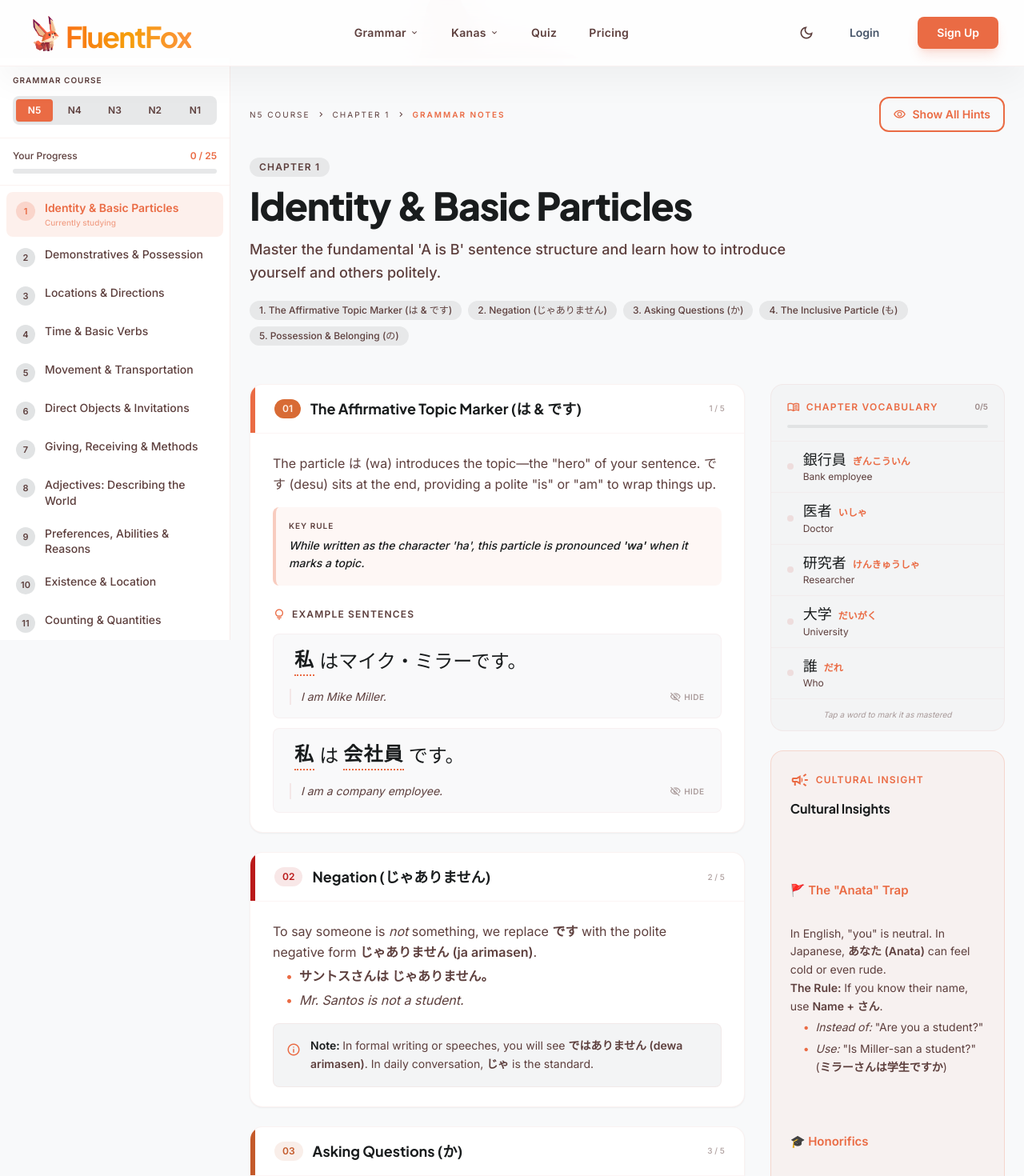
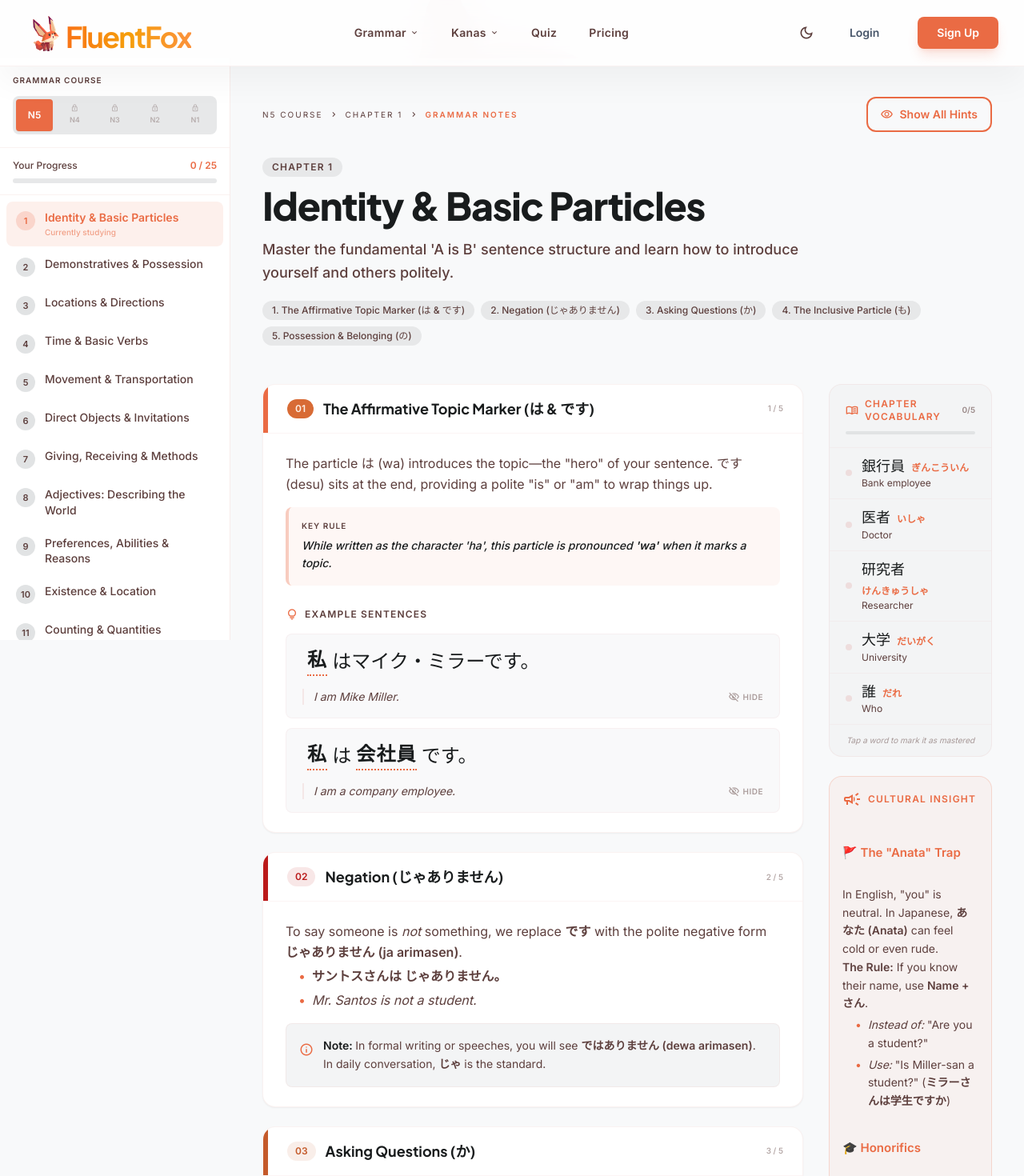
Before and after one commit to agent-tsuki/FluentFoxUi, a React (Vite) app: page /grammar/n5/1 in a window 1280 px wide. Shown: the top 1470 px of the page at 80% size. Built offline with nearby package versions, Linux system fonts and the light colour scheme.

Commit message:
profile changes fix

```diff
--- a/src/App.tsx
+++ b/src/App.tsx
@@ -56,11 +56,11 @@ function KoiBackground() {
 
 // ─── Layout shell (shared Navbar + Footer + modals) ───────────────────────────
 function Shell() {
-  const { isProfileOverlayOpen, setIsProfileOverlayOpen } = useUI()
+  const { isProfileOverlayOpen, setIsProfileOverlayOpen, koiBackgroundEnabled } = useUI()
 
   return (
     <div className="bg-surface text-on-surface font-body selection:bg-primary-fixed selection:text-primary min-h-screen flex flex-col relative overflow-x-hidden">
-      <KoiBackground />
+      {koiBackgroundEnabled && <KoiBackground />}
 
       <div className="relative z-10 flex flex-col min-h-screen">
         <Navbar />
--- a/src/assets/grammar/n5/chapter-5.mdx
+++ b/src/assets/grammar/n5/chapter-5.mdx
@@ -65,7 +65,7 @@ The particle **で (de)** indicates the means, method, or tool used to perform a
 
 ---
 
-## Sidebar: Conversational Endings
+## Sidebar: Reference & Nuance
 
 ### Assertive Information (〜よ)
 The particle **よ (yo)** is placed at the end of a sentence to emphasize information the listener doesn't know, or to express a strong opinion.
--- a/src/components/grammar/GrammarContent.tsx
+++ b/src/components/grammar/GrammarContent.tsx
@@ -94,7 +94,7 @@ export function GrammarContent({
   const totalVocab = chapter.sidebar.vocab.length
 
   return (
-    <div className="max-w-5xl mx-auto px-6 py-10">
+    <div className="w-full px-6 xl:px-10 py-10">
 
       {/* Top bar: breadcrumb + reveal toggle */}
       <div className="flex items-center justify-between mb-8 mt-2 gap-4 flex-wrap">
@@ -154,10 +154,10 @@ export function GrammarContent({
       </header>
 
       {/* Main grid */}
-      <div className="grid grid-cols-12 gap-8">
+      <div className="grid grid-cols-12 gap-6 xl:gap-8">
 
         {/* Concepts */}
-        <div className="col-span-12 lg:col-span-8 space-y-6">
+        <div className="col-span-12 lg:col-span-9 space-y-6">
           {chapter.concepts.map((concept, conceptIndex) => {
             const style = getConceptStyle(concept.title)
             const totalConcepts = chapter.concepts.length
@@ -264,18 +264,15 @@ export function GrammarContent({
 
           {/* Cultural Insight (inline after concepts on mobile, full width) */}
           {chapter.sidebar.culturalInsight && (
-            <section className="lg:hidden bg-primary/5 p-6 rounded-2xl border border-primary/20">
-              <div className="flex items-center gap-2 mb-3">
+            <section className="lg:hidden bg-primary/5 p-4 rounded-2xl border border-primary/20">
+              <div className="flex items-center gap-2 mb-2">
                 <Icon name="campaign" className="text-primary" />
                 <h3 className="text-xs uppercase tracking-widest text-primary font-bold">
                   Cultural Insight
                 </h3>
               </div>
-              <h4 className="font-bold text-on-surface mb-2 font-headline">
-                {chapter.sidebar.culturalInsight.title}
-              </h4>
               <div
-                className="text-sm text-on-surface-variant leading-relaxed"
+                className="text-sm text-on-surface-variant leading-relaxed [&_br+br]:hidden"
                 dangerouslySetInnerHTML={{ __html: chapter.sidebar.culturalInsight.content }}
               />
             </section>
@@ -283,7 +280,7 @@ export function GrammarContent({
         </div>
 
         {/* Right sidebar: Vocabulary + Cultural Insight */}
-        <aside className="col-span-12 lg:col-span-4 space-y-6">
+        <aside className="col-span-12 lg:col-span-3 space-y-6">
 
           {/* Vocab card */}
           <div className="bg-surface-container-low rounded-2xl border border-outline-variant/20 sticky top-24 max-h-[calc(100vh-130px)] flex flex-col overflow-hidden">
@@ -370,18 +367,15 @@ export function GrammarContent({
 
           {/* Cultural Insight (desktop only) */}
           {chapter.sidebar.culturalInsight && (
-            <div className="hidden lg:block bg-primary/5 p-6 rounded-2xl border border-primary/20">
-              <div className="flex items-center gap-2 mb-3">
+            <div className="hidden lg:block bg-primary/5 p-4 rounded-2xl border border-primary/20">
+              <div className="flex items-center gap-2 mb-2">
                 <Icon name="campaign" className="text-primary" />
                 <h3 className="text-xs uppercase tracking-widest text-primary font-bold">
                   Cultural Insight
                 </h3>
               </div>
-              <h4 className="font-bold text-on-surface mb-2 font-headline">
-                {chapter.sidebar.culturalInsight.title}
-              </h4>
               <div
-                className="text-sm text-on-surface-variant leading-relaxed"
+                className="text-sm text-on-surface-variant leading-relaxed [&_br+br]:hidden"
                 dangerouslySetInnerHTML={{ __html: chapter.sidebar.culturalInsight.content }}
               />
             </div>
--- a/src/components/grammar/GrammarSidebar.tsx
+++ b/src/components/grammar/GrammarSidebar.tsx
@@ -9,6 +9,7 @@ interface GrammarSidebarProps {
 }
 
 const LEVELS = ['n5', 'n4', 'n3', 'n2', 'n1']
+const LOCKED_LEVELS = new Set(['n4', 'n3', 'n2', 'n1'])
 
 export function GrammarSidebar({ level, completedChapters }: GrammarSidebarProps) {
   const { chapterId } = useParams<{ chapterId?: string }>()
@@ -26,19 +27,32 @@ export function GrammarSidebar({ level, completedChapters }: GrammarSidebarProps
       <div className="px-4 pt-5 pb-4 border-b border-outline-variant/20 flex-shrink-0">
         <div className="text-[10px] uppercase tracking-widest text-on-surface-variant font-bold mb-3">Grammar Course</div>
         <div className="grid grid-cols-5 gap-1 p-1 bg-surface-container-high rounded-xl">
-          {LEVELS.map(l => (
+          {LEVELS.map(l => {
+            const isLocked = LOCKED_LEVELS.has(l)
+            const isActive = level.toLowerCase() === l
+            return isLocked ? (
+              <div
+                key={l}
+                title={`${l.toUpperCase()} — Coming Soon`}
+                className="relative py-1.5 rounded-lg text-xs font-bold flex flex-col items-center justify-center gap-0.5 cursor-not-allowed text-on-surface-variant/35 select-none"
+              >
+                <Icon name="lock" className="text-[10px] leading-none" />
+                <span className="text-[9px]">{l.toUpperCase()}</span>
+              </div>
+            ) : (
               <button
                 key={l}
                 onClick={() => navigate(`/grammar/${l}/1`)}
                 className={`py-1.5 rounded-lg text-xs font-bold transition-all duration-200 ${
-                level.toLowerCase() === l
+                  isActive
                     ? 'bg-primary text-on-primary shadow-sm'
                     : 'text-on-surface-variant hover:text-on-surface'
                 }`}
               >
                 {l.toUpperCase()}
               </button>
-          ))}
+            )
+          })}
         </div>
       </div>
 
--- a/src/components/profile/ProfileOverlay.tsx
+++ b/src/components/profile/ProfileOverlay.tsx
@@ -1,4 +1,5 @@
 import React, { useEffect, useState } from 'react'
+import { createPortal } from 'react-dom'
 import { Link } from 'react-router-dom'
 import { Icon } from '@/components/ui/Icon'
 import { useAuth } from '@/context/AuthContext'
@@ -90,7 +91,7 @@ export function ProfileOverlay({ isOpen, onClose }: ProfileOverlayProps) {
     borderRadius: '9999px',
   }
 
-  return (
+  return createPortal(
     <div
       className={`fixed inset-0 z-[9999] transition-all duration-500 ${
         isOpen ? 'opacity-100 visible' : 'opacity-0 invisible pointer-events-none'
@@ -215,6 +216,7 @@ export function ProfileOverlay({ isOpen, onClose }: ProfileOverlayProps) {
           )}
         </div>
       </div>
-    </div>
+    </div>,
+    document.body
   )
 }
--- a/src/pages/GrammarPage.tsx
+++ b/src/pages/GrammarPage.tsx
@@ -1,8 +1,51 @@
 import { useParams, Navigate } from 'react-router-dom'
 import { GrammarSidebar } from '@/components/grammar/GrammarSidebar'
 import { GrammarContent } from '@/components/grammar/GrammarContent'
+import { Icon } from '@/components/ui/Icon'
 import { useEffect, useState } from 'react'
 import { grammarData } from '@/api/mock/grammarData'
+
+const LOCKED_LEVELS = new Set(['n4', 'n3', 'n2', 'n1'])
+
+function LockedLevelScreen({ level }: { level: string }) {
+  return (
+    <div className="flex-1 lg:ml-72 bg-surface min-h-[calc(100vh-73px)] flex items-center justify-center p-8">
+      <div className="max-w-sm w-full text-center space-y-6">
+        <div className="flex items-center justify-center">
+          <div className="w-24 h-24 rounded-full bg-surface-container-high flex items-center justify-center shadow-inner">
+            <Icon name="lock" className="text-5xl text-on-surface-variant/40" />
+          </div>
+        </div>
+
+        <div>
+          <span className="inline-block text-xs uppercase tracking-widest font-bold bg-surface-container-high text-on-surface-variant px-4 py-1.5 rounded-full mb-4">
+            {level.toUpperCase()} Course
+          </span>
+          <h1 className="text-3xl font-extrabold text-on-surface font-headline mb-2">
+            {level.toUpperCase()} is Locked
+          </h1>
+          <p className="text-on-surface-variant text-sm leading-relaxed">
+            This level is coming soon. Complete N5 first and unlock Pro to access {level.toUpperCase()} grammar lessons.
+          </p>
+        </div>
+
+        <div className="bg-surface-container-low rounded-2xl border border-outline-variant/20 p-5 text-left space-y-3">
+          {['n4', 'n3', 'n2', 'n1'].map(l => (
+            <div key={l} className="flex items-center gap-3 text-sm text-on-surface-variant/50">
+              <Icon name="lock" className="text-base flex-shrink-0" />
+              <span className="font-bold">{l.toUpperCase()}</span>
+              <span className="text-xs">— Coming Soon</span>
+            </div>
+          ))}
+        </div>
+
+        <p className="text-xs text-on-surface-variant/40">
+          Start from <span className="font-bold text-primary">N5</span> to begin your Japanese grammar journey.
+        </p>
+      </div>
+    </div>
+  )
+}
 
 export function GrammarPage() {
   const { level, chapterId } = useParams<{ level: string; chapterId?: string }>()
@@ -27,6 +70,15 @@ export function GrammarPage() {
 
   if (!level || !['n5', 'n4', 'n3', 'n2', 'n1'].includes(level.toLowerCase())) {
     return <Navigate to="/grammar/n5/1" replace />
+  }
+
+  if (LOCKED_LEVELS.has(level.toLowerCase())) {
+    return (
+      <div className="min-h-screen pt-[73px] flex">
+        <GrammarSidebar level={level} completedChapters={completedChapters} />
+        <LockedLevelScreen level={level} />
+      </div>
+    )
   }
 
   const chapters = grammarData[level.toLowerCase()] || []
--- a/src/utils/mdxParser.ts
+++ b/src/utils/mdxParser.ts
@@ -30,7 +30,7 @@ export function parseMarkdownBlock(lines: string[]): string {
       if (imgMatch) {
         const alt = imgMatch[1];
         const src = imgMatch[2];
-        html += `<div class="my-6"><img src="${src}" alt="${alt}" class="w-full h-auto object-contain max-h-[420px]" loading="lazy" /></div>`;
+        html += `<div class="my-3"><img src="${src}" alt="${alt}" class="w-full h-auto object-contain max-h-[420px]" loading="lazy" /></div>`;
       }
       continue;
     }
@@ -60,7 +60,7 @@ export function parseMarkdownBlock(lines: string[]): string {
     }
 
     if (t.startsWith('### ')) {
-      html += `<h5 class="text-primary font-bold mt-6 mb-2 text-[15px]">${parseInlineMarkdown(t.replace(/^###\s+/, ''))}</h5>`;
+      html += `<h5 class="text-primary font-bold mt-3 mb-1.5 text-[15px]">${parseInlineMarkdown(t.replace(/^###\s+/, ''))}</h5>`;
     } else if (t.startsWith('* ')) {
       html += `<div class="ml-4 flex gap-2 mt-1"><span class="text-primary">•</span> <span>${parseInlineMarkdown(t.replace(/^\*\s+/, ''))}</span></div>`;
     } else if (t.startsWith('> ') || t.startsWith('>')) {
```
Also changed, not shown: src/components/layout/Navbar/Navbar.tsx (+1 -8 lines), src/components/sections/Profile/AccountSettings.tsx (+9 -2 lines), src/context/UIContext.tsx (+17 -0 lines). Lines whose indentation alone changed are shown as unchanged.
